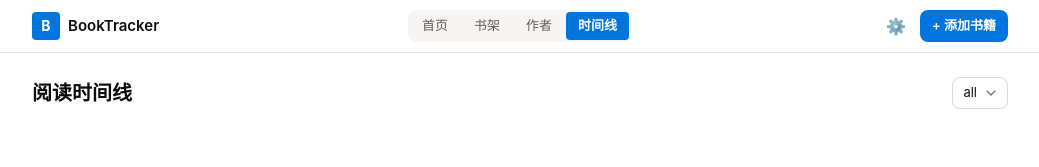
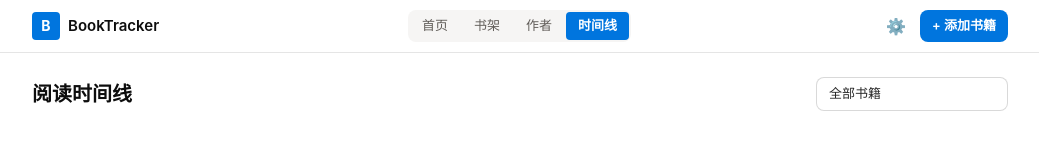
Before and after one commit to talentwill/BookTracker, a Next.js app: page /timeline in a window 1280 px wide. Shown: the top 167 px of the page, without its empty margins (120-1159 px from the left). Built offline with nearby package versions, Linux system fonts and the light colour scheme.

Commit message:
feat: replace Select with searchable input for timeline book filter
Replace the dropdown Select with a searchable input that filters books
as you type, solving usability when there are hundreds of books.

```diff
--- a/src/app/timeline/page.tsx
+++ b/src/app/timeline/page.tsx
@@ -1,8 +1,7 @@
 "use client"
 
-import { useState, useMemo } from "react"
+import { useState, useMemo, useRef, useEffect } from "react"
 import { useBookStore } from "@/lib/store"
-import { Select, SelectContent, SelectItem, SelectTrigger, SelectValue } from "@/components/ui/select"
 
 interface DayGroup {
   dateKey: string
@@ -57,7 +56,23 @@ function CoverThumb({ coverUrl, title }: { coverUrl?: string; title: string }) {
 
 export default function TimelinePage() {
   const [selectedBookId, setSelectedBookId] = useState<string>("all")
+  const [searchOpen, setSearchOpen] = useState(false)
+  const [searchQuery, setSearchQuery] = useState("")
+  const searchRef = useRef<HTMLDivElement>(null)
+  const inputRef = useRef<HTMLInputElement>(null)
   const store = useBookStore()
+
+  useEffect(() => {
+    if (!searchOpen) return
+    function handleClick(e: MouseEvent) {
+      if (searchRef.current && !searchRef.current.contains(e.target as Node)) {
+        setSearchOpen(false)
+        setSearchQuery("")
+      }
+    }
+    document.addEventListener("mousedown", handleClick)
+    return () => document.removeEventListener("mousedown", handleClick)
+  }, [searchOpen])
 
   const bookMap = useMemo(() => new Map(store.books.map(b => [b.id, b])), [store.books])
   const tocItemMap = useMemo(() => new Map(store.tocItems.map(t => [t.id, t])), [store.tocItems])
@@ -112,21 +127,53 @@ export default function TimelinePage() {
     return { groups, booksWithRecords }
   }, [store.chapterStatuses, store.tocItems, store.books, selectedBookId, tocItemMap, bookMap])
 
+  const selectedBookTitle = selectedBookId === "all"
+    ? "全部书籍"
+    : bookMap.get(selectedBookId)?.title ?? "全部书籍"
+
+  const filteredBooks = useMemo(() => {
+    if (!searchQuery.trim()) return booksWithRecords
+    const q = searchQuery.toLowerCase()
+    return booksWithRecords.filter(b => b.title.toLowerCase().includes(q))
+  }, [booksWithRecords, searchQuery])
+
   return (
     <div className="px-6 py-6">
       <div className="mb-5 flex items-center justify-between">
         <h1 className="text-xl font-bold text-[rgba(0,0,0,0.95)]">阅读时间线</h1>
-        <Select value={selectedBookId} onValueChange={v => setSelectedBookId(v ?? "all")}>
-          <SelectTrigger className="text-[13px] h-8 rounded-md border-[rgba(0,0,0,0.15)]">
-            <SelectValue />
-          </SelectTrigger>
-          <SelectContent align="end">
-            <SelectItem value="all">全部书籍</SelectItem>
-            {booksWithRecords.map(book => (
-              <SelectItem key={book.id} value={book.id}>{book.title}</SelectItem>
-            ))}
-          </SelectContent>
-        </Select>
+        <div className="relative" ref={searchRef}>
+          <input
+            ref={inputRef}
+            type="text"
+            value={searchOpen ? searchQuery : selectedBookTitle}
+            onChange={e => setSearchQuery(e.target.value)}
+            onFocus={() => { setSearchOpen(true); setSearchQuery("") }}
+            placeholder="搜索书籍..."
+            className="border border-[rgba(0,0,0,0.15)] rounded-md px-3 py-1.5 text-[13px] text-[rgba(0,0,0,0.85)] bg-white outline-none focus:border-[#0075de] w-48"
+          />
+          {searchOpen && (
+            <div className="absolute top-full right-0 mt-1 w-64 max-h-60 overflow-y-auto bg-white border border-[rgba(0,0,0,0.1)] rounded-lg shadow-lg z-10 py-1">
+              <button
+                onClick={() => { setSelectedBookId("all"); setSearchOpen(false); setSearchQuery("") }}
+                className={`w-full text-left px-3 py-1.5 text-[13px] hover:bg-[#f6f5f4] ${selectedBookId === "all" ? "text-[#0075de] font-medium" : "text-[rgba(0,0,0,0.85)]"}`}
+              >
+                全部书籍
+              </button>
+              {filteredBooks.map(book => (
+                <button
+                  key={book.id}
+                  onClick={() => { setSelectedBookId(book.id); setSearchOpen(false); setSearchQuery("") }}
+                  className={`w-full text-left px-3 py-1.5 text-[13px] hover:bg-[#f6f5f4] ${selectedBookId === book.id ? "text-[#0075de] font-medium" : "text-[rgba(0,0,0,0.85)]"}`}
+                >
+                  {book.title}
+                </button>
+              ))}
+              {filteredBooks.length === 0 && (
+                <div className="px-3 py-2 text-[12px] text-[#9b958e]">无匹配书籍</div>
+              )}
+            </div>
+          )}
+        </div>
       </div>
 
       {groups.length === 0 ? (
```
